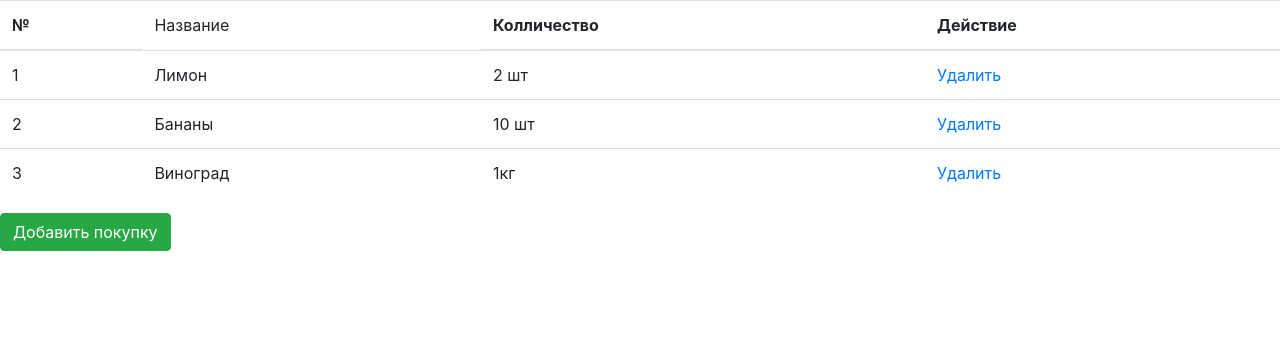
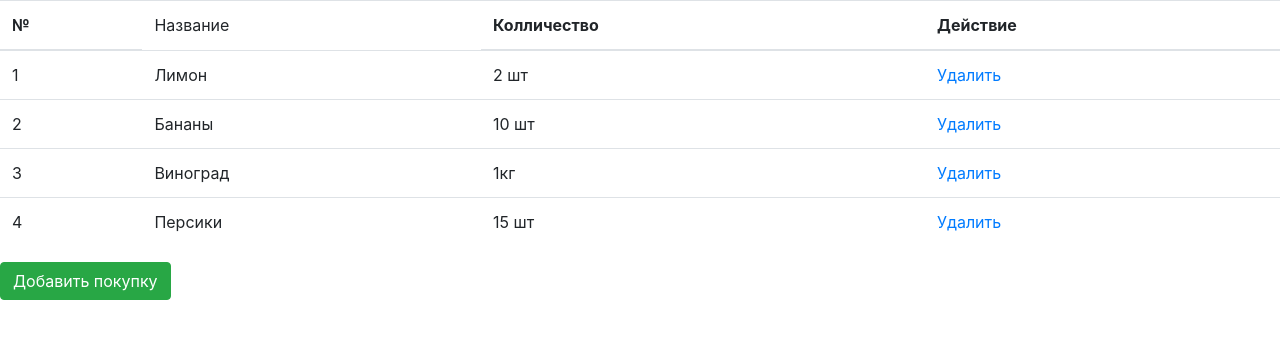
Before and after one commit to annaterekhova78/todolist, a plain HTML site: page index.html in a window 1280 px wide. Drawn offline with nearby package versions, Linux system fonts and the light colour scheme.

Commit message:
Add new-2

```diff
--- a/index.html
+++ b/index.html
@@ -37,6 +37,13 @@
                 <td>1кг</td>
                 <td><a href="#">Удалить</a></td>
             </tr>
+
+            <tr>
+                <td>4</td>
+                <td>Персики</td>
+                <td>15 шт</td>
+                <td><a href="#">Удалить</a></td>
+            </tr>
         </tbody>
      </table>
      <a class="btn btn-success" href="#">Добавить покупку</a>
```
